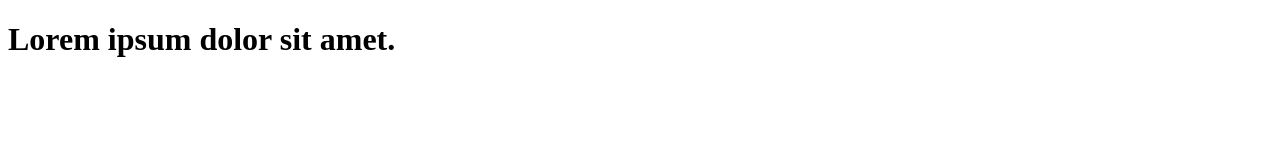
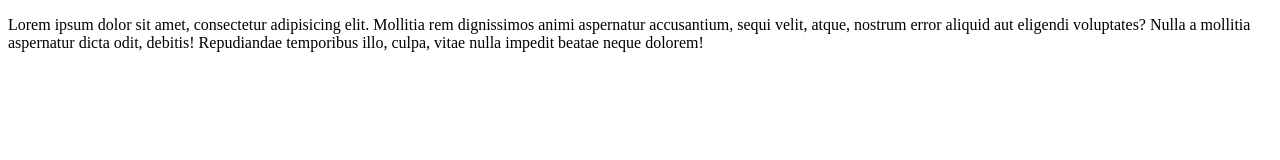
Before and after one commit to slavavoroshilov1998/site, a plain HTML site: page index.html in a window 1280 px wide. Drawn offline with Linux system fonts and the light colour scheme.

Commit message:
second commit

```diff
--- a/index.html
+++ b/index.html
@@ -5,6 +5,6 @@
     <title>Document</title>
 </head>
 <body>
-    <h1>Lorem ipsum dolor sit amet.</h1>
+    <p>Lorem ipsum dolor sit amet, consectetur adipisicing elit. Mollitia rem dignissimos animi aspernatur accusantium, sequi velit, atque, nostrum error aliquid aut eligendi voluptates? Nulla a mollitia aspernatur dicta odit, debitis! Repudiandae temporibus illo, culpa, vitae nulla impedit beatae neque dolorem!</p>
 </body>
 </html>
```
